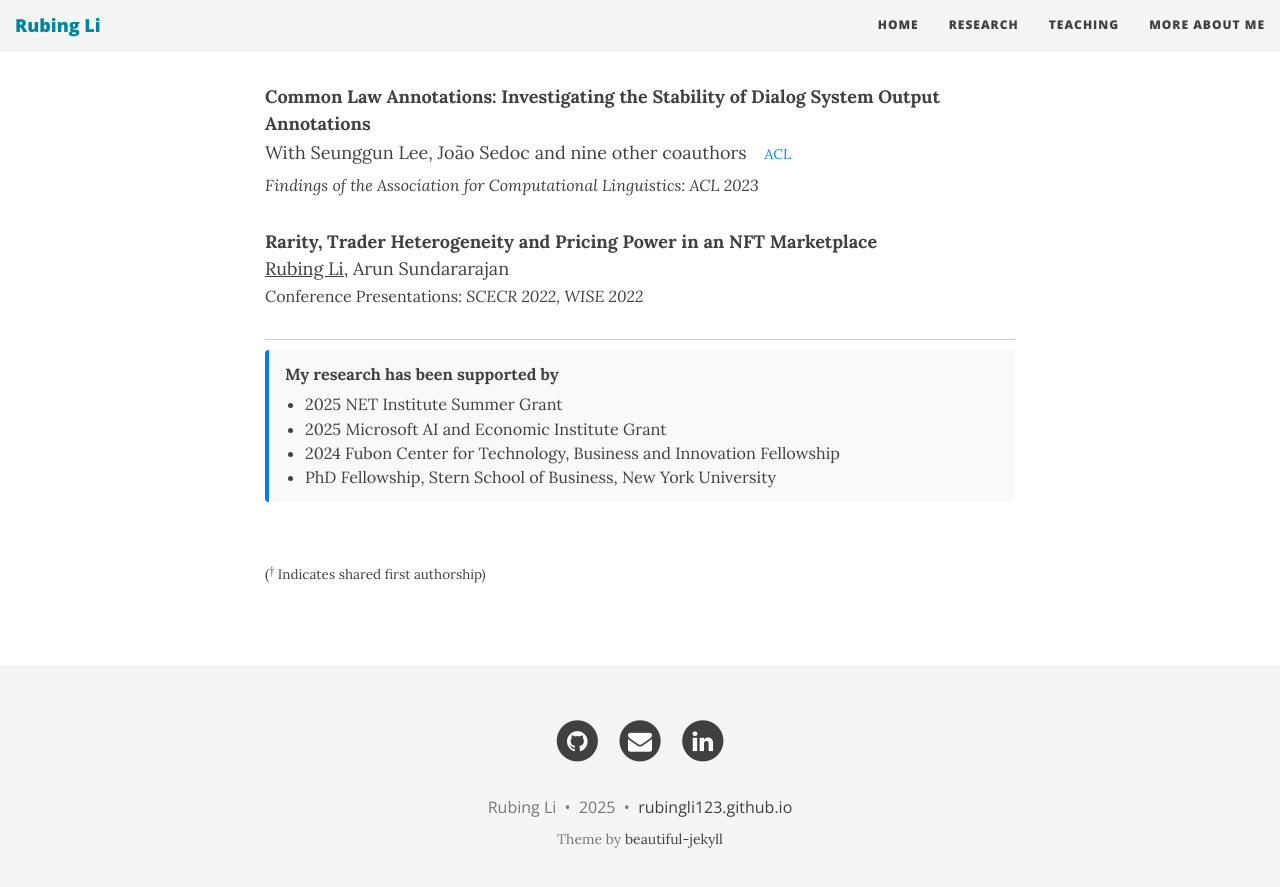
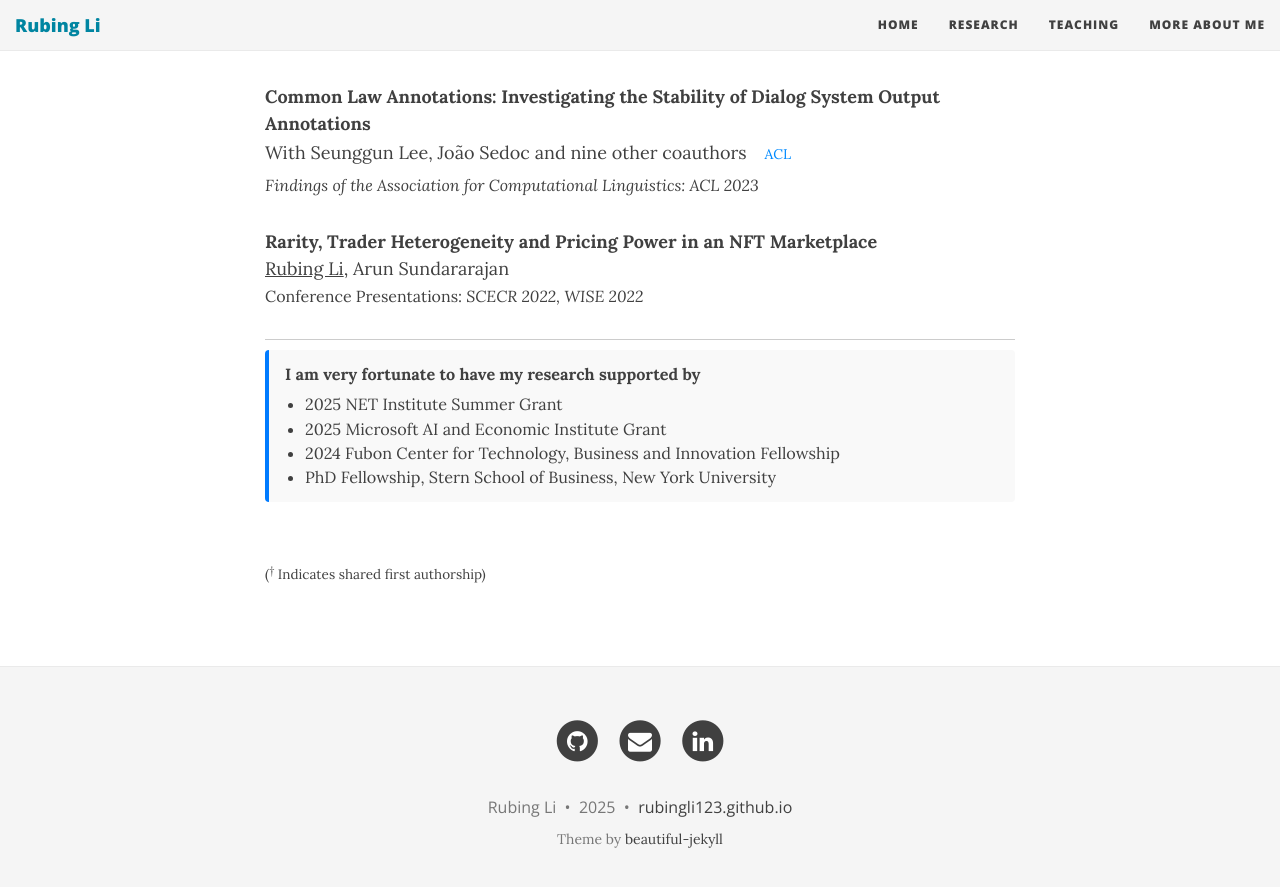
Before and after one commit to RubingLi123/rubingli123.github.io, a Jekyll site: the page built from research.md, in a window 1280 px wide and 900 px high, scrolled down 1110 px. Shown: the top 887 px of the window. Built offline with Jekyll 4.4.1, drawn with Linux system fonts in a browser that asks for light colours; nearby versions of some CDN libraries.

Commit message:
Update research.md

```diff
--- a/research.md
+++ b/research.md
@@ -106,7 +106,7 @@ With Seunggun Lee, João Sedoc and nine other coauthors [ACL](https://aclantholo
 <hr style="height:1px; border:none; background-color:#ccc; margin:30px 0 10px 0;">
 
 <div style="background-color: #f9f9f9; border-left: 4px solid #007BFF; padding: 12px 16px; font-size: 0.9em; line-height: 1.5em; border-radius: 4px;">
-  <div style="font-weight: bold; margin-bottom: 6px;">My research has been supported by</div>
+  <div style="font-weight: bold; margin-bottom: 6px;">I am very fortunate to have my research supported by</div>
   <ul style="margin: 0; padding-left: 20px;">
     <li>2025 NET Institute Summer Grant</li>
     <li>2025 Microsoft AI and Economic Institute Grant</li>
```
